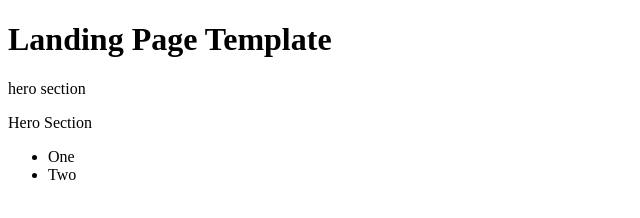
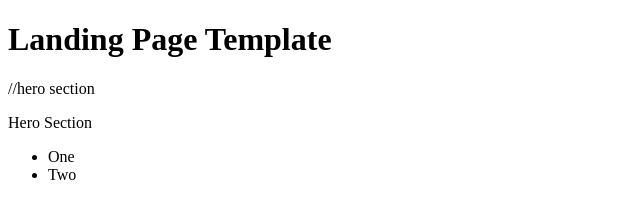
Before and after one commit to Onayah369/Landing-Page-Template, a plain HTML site: page index.html in a window 1280 px wide. Shown: the full height of the page, 0-640 px from the left. Drawn offline with Linux system fonts and the light colour scheme.

Commit message:
first commit

```diff
--- a/index.html
+++ b/index.html
@@ -8,7 +8,7 @@
 <body>
     <h1>Landing Page Template</h1>
 
-    hero section
+    //hero section
     <p>Hero Section</p>
 
     <ul>
```
